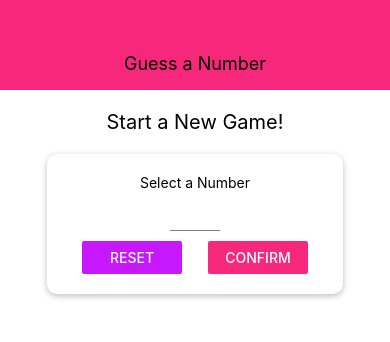
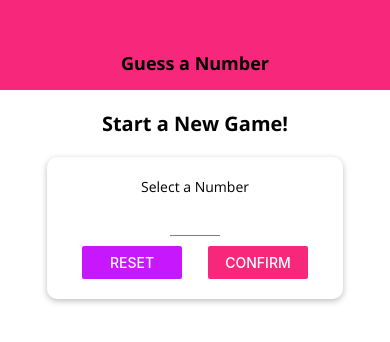
Before and after one commit to ElAndy94/GuessNumberApp, a React Native app: screen / in a window 390 px wide. Shown: the top 342 px of the page. Built offline with nearby package versions, Linux system fonts and the light colour scheme.

Commit message:
Custom fonts and implementation of AppLoader.

```diff
--- a/App.js
+++ b/App.js
@@ -1,14 +1,34 @@
 import React, { useState } from 'react';
 import { StyleSheet, View } from 'react-native';
+import * as Font from 'expo-font';
+import { AppLoading } from 'expo';
 
 import Header from './components/Header';
 import StartGameScreen from './screens/StartGameScreen';
 import GameScreen from './screens/GameScreen';
 import GameOverScreen from './screens/GameOverScreen';
 
+const fetchFonts = () => {
+  return Font.loadAsync({
+    'open-sans': require('./assets/fonts/OpenSans-Regular.ttf'),
+    'open-sans-bold': require('./assets/fonts/OpenSans-Bold.ttf')
+  });
+};
+
 export default function App() {
   const [userNumber, setUserNumber] = useState();
   const [guessRounds, setGuessRounds] = useState(0);
+  const [dataLoaded, setDataLoaded] = useState(false);
+
+  if (!dataLoaded) {
+    return (
+      <AppLoading
+        startAsync={fetchFonts}
+        onFinish={() => setDataLoaded(true)}
+        onError={err => console.log(err)}
+      />
+    );
+  }
 
   const configureNewGameHandler = () => {
     setGuessRounds(0);
--- a/components/Header.js
+++ b/components/Header.js
@@ -22,7 +22,8 @@ const styles = StyleSheet.create({
   },
   headerTitle: {
     color: 'black',
-    fontSize: 18
+    fontSize: 18,
+    fontFamily: 'open-sans-bold'
   }
 });
 
--- a/screens/GameOverScreen.js
+++ b/screens/GameOverScreen.js
@@ -1,14 +1,17 @@
 import React from 'react';
 
 import { View, Text, StyleSheet, Button } from 'react-native';
+import Card from '../components/Card';
 
 const GameOverScreen = props => {
   return (
     <View style={styles.screen}>
-      <Text>The Game is over...</Text>
-      <Text>Number of rounds: {props.roundsNumber}</Text>
-      <Text>Number was: {props.userNumber}</Text>
-      <Button title='NEW GAME' onPress={props.onRestart} />
+      <Card style={styles.card}>
+        <Text>The Game is over...</Text>
+        <Text>Number of rounds: {props.roundsNumber}</Text>
+        <Text>Number was: {props.userNumber}</Text>
+        <Button title='NEW GAME' onPress={props.onRestart} />
+      </Card>
     </View>
   );
 };
@@ -18,6 +21,9 @@ const styles = StyleSheet.create({
     flex: 1,
     justifyContent: 'center',
     alignItems: 'center'
+  },
+  card: {
+    padding: 40
   }
 });
 
--- a/screens/StartGameScreen.js
+++ b/screens/StartGameScreen.js
@@ -68,7 +68,7 @@ const StartGameScreen = props => {
       <View style={styles.screen}>
         <Text style={styles.title}>Start a New Game!</Text>
         <Card style={styles.inputContainer}>
-          <Text>Select a Number</Text>
+          <Text style={styles.text}>Select a Number</Text>
           <Input
             style={styles.input}
             blurOnSubmit
@@ -111,7 +111,8 @@ const styles = StyleSheet.create({
   title: {
     fontSize: 20,
     marginVertical: 10,
-    marginBottom: 20
+    marginBottom: 20,
+    fontFamily: 'open-sans-bold'
   },
   inputContainer: {
     width: 300,
@@ -134,6 +135,9 @@ const styles = StyleSheet.create({
   summaryContainer: {
     marginTop: 20,
     alignItems: 'center'
+  },
+  text: {
+    fontFamily: 'open-sans'
   }
 });
 
```
Also changed, not shown: assets/fonts/OpenSans-Bold.ttf (added), assets/fonts/OpenSans-Regular.ttf (added).
